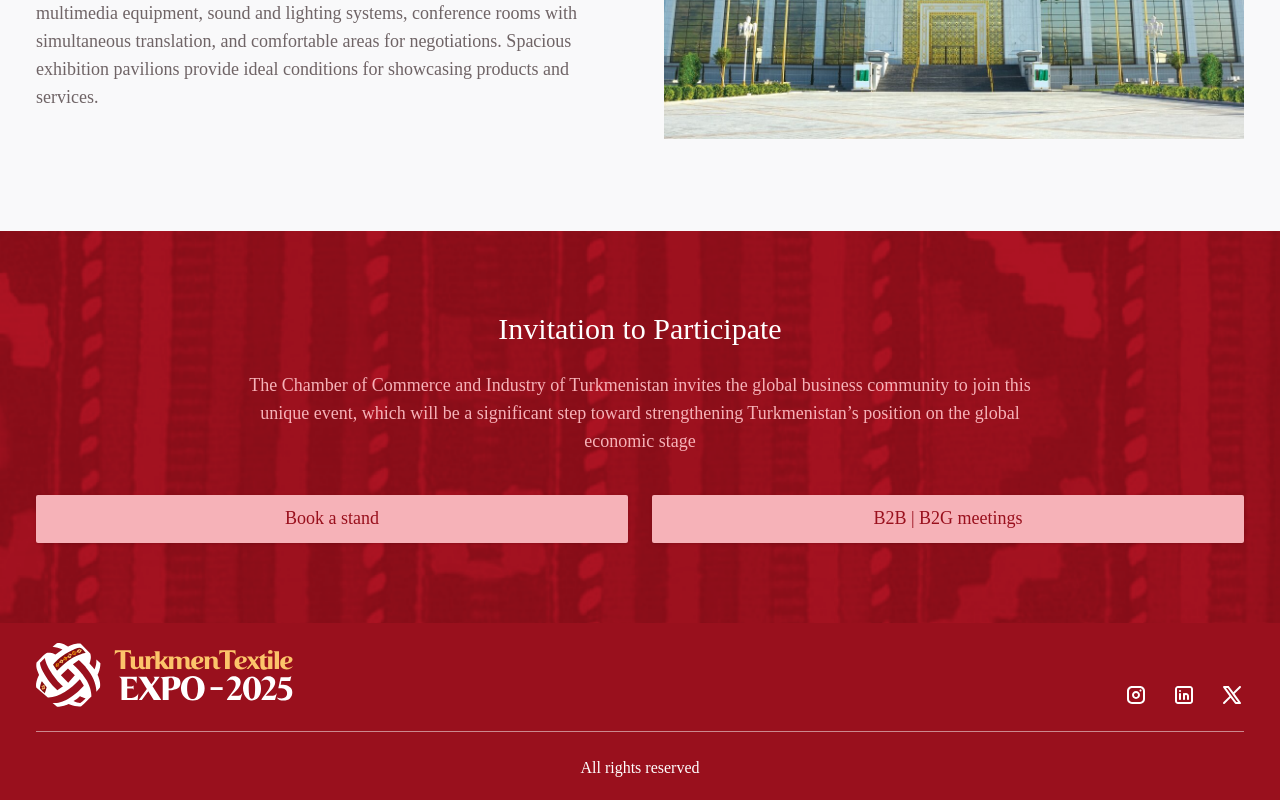
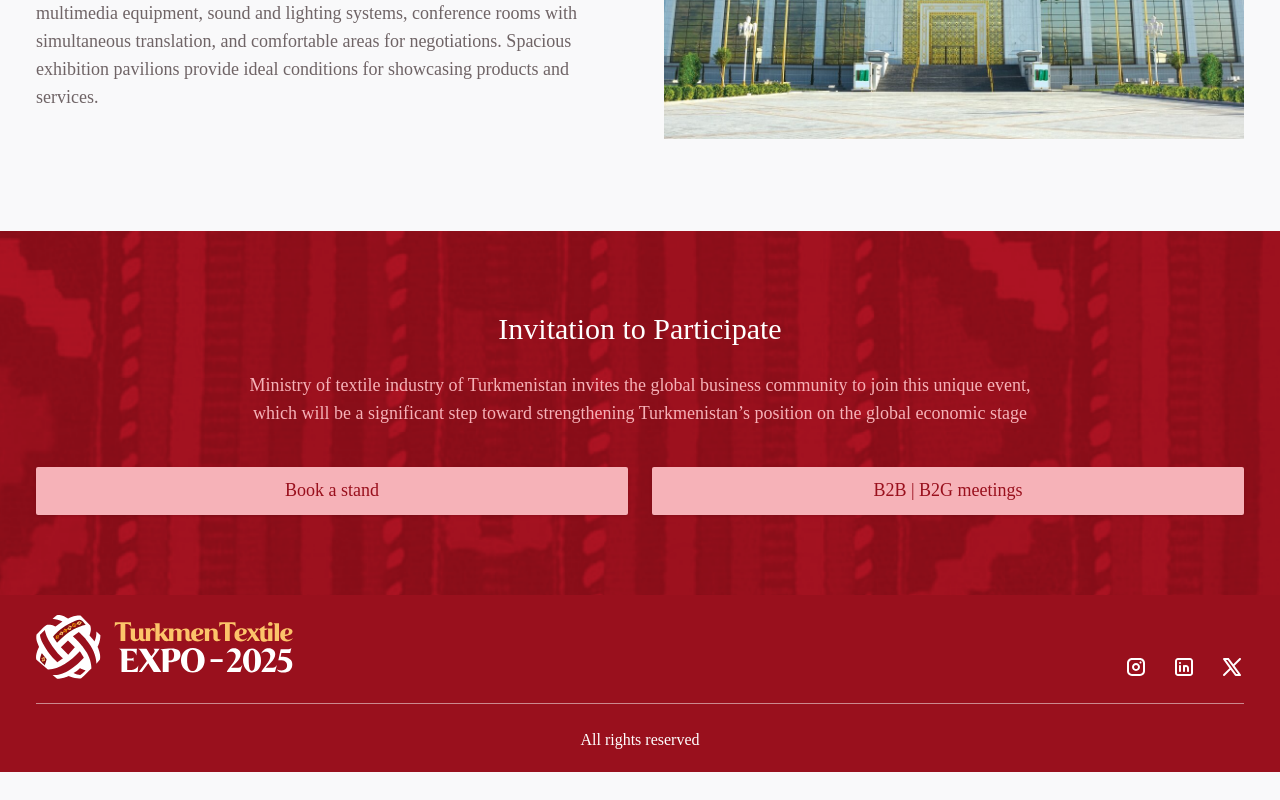
Before and after one commit to aw-batyr/turkmen-textile-react, a React (Vite) app: page /about in a window 1280 px wide. Shown: the part 3019-3819 px from the top of the page. After the commit the page ends 3791 px from the top, so only its background shows below. Built offline with nearby package versions, Linux system fonts and the light colour scheme; a web font is replaced by a local one.

Commit message:
replaced en and ru text

```diff
--- a/src/data/about/about-bron.ts
+++ b/src/data/about/about-bron.ts
@@ -1,14 +1,14 @@
 export const aboutBron = [
   {
     title: "Приглашение к участию",
-    p: `Торгово-промышленная палата Туркменистана приглашает бизнес-сообщество со всего мира присоединиться к этому уникальному событию, которое станет важным шагом к укреплению позиций Туркменистана на глобальной экономической арене.`,
+    p: `Министерство текстильной промышленности Туркменистана   приглашает бизнес-сообщество со всего мира присоединиться к этому уникальному событию, которое станет важным шагом к укреплению позиций Туркменистана на глобальной экономической арене.`,
     button1: "Забронировать стенд",
     button2: "B2B | B2G встречи",
   },
 
   {
     title: "Invitation to Participate",
-    p: `The Chamber of Commerce and Industry of Turkmenistan invites the global business community to join this unique event, which will be a significant step toward strengthening Turkmenistan’s position on the global economic stage`,
+    p: `Ministry of textile industry of Turkmenistan invites the global business community to join this unique event, which will be a significant step toward strengthening Turkmenistan’s position on the global economic stage`,
     button1: "Book a stand",
     button2: "B2B | B2G meetings",
   },
```
